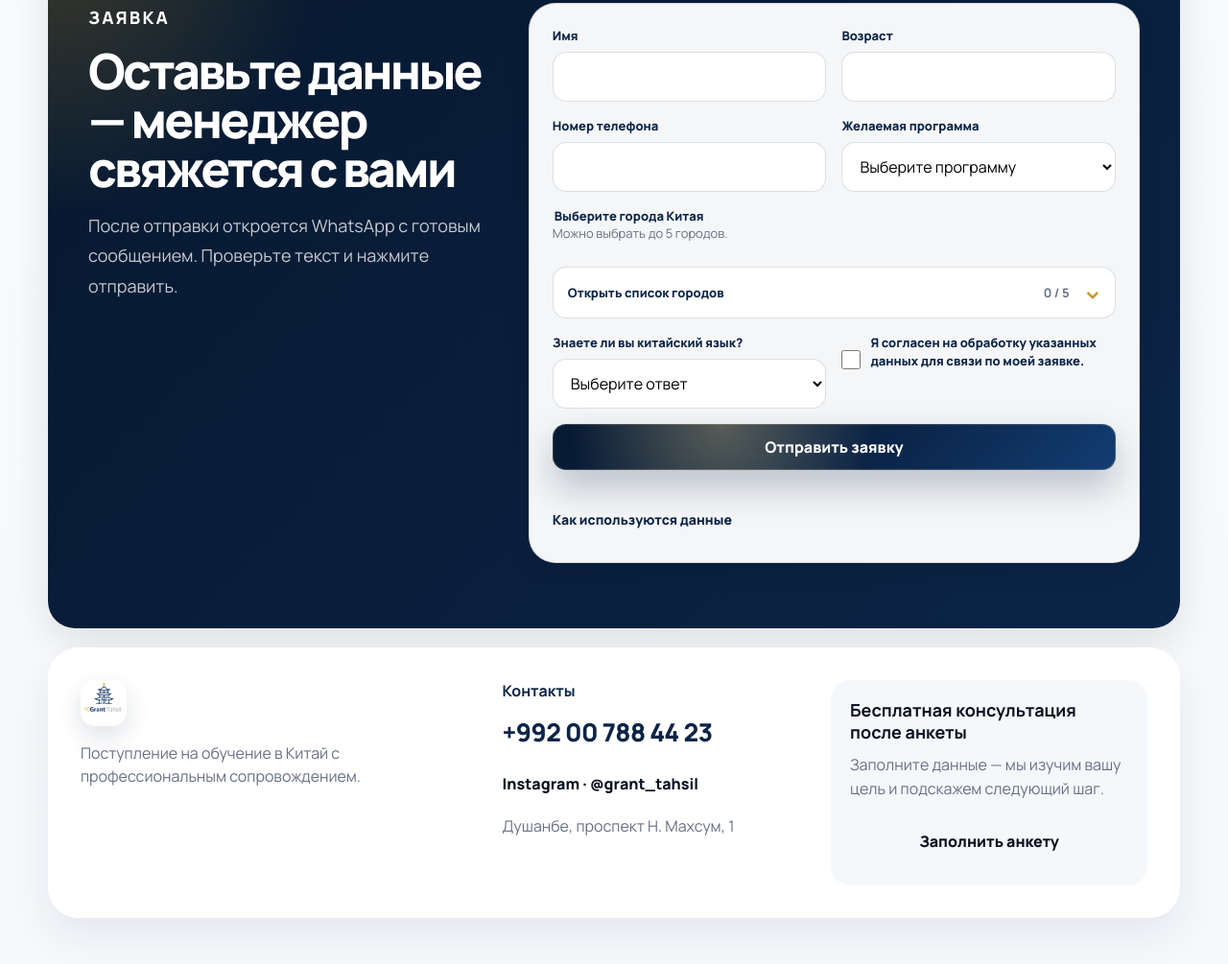
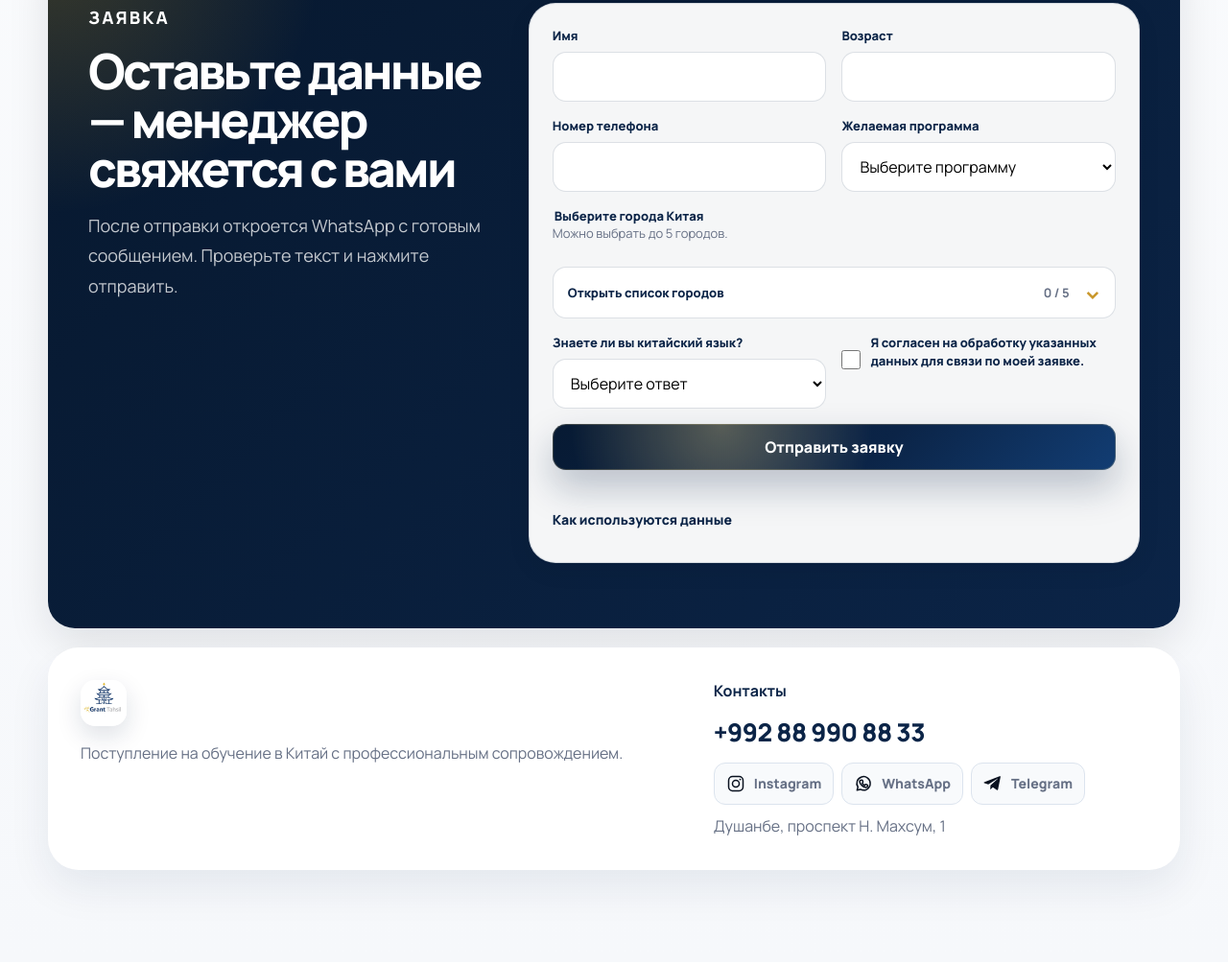
Before and after one commit to ShuhratR/Grant-Tahsil, a website: page index.html in a window 1280 px wide. Shown: the part 4129-5134 px from the top of the page at 96% size. Drawn offline with Linux system fonts and the light colour scheme.

Commit message:
update contact number and social links

```diff
--- a/app.js
+++ b/app.js
@@ -1,4 +1,4 @@
-const WHATSAPP_NUMBER = "992007884423";
+const WHATSAPP_NUMBER = "992889908833";
 
 const dictionaries = {
   ru: {
@@ -125,9 +125,6 @@ const dictionaries = {
     footerText: "Поступление на обучение в Китай с профессиональным сопровождением.",
     contacts: "Контакты",
     address: "Душанбе, проспект Н. Махсум, 1",
-    whatsappConsult: "Заполнить анкету",
-    footerActionTitle: "Бесплатная консультация после анкеты",
-    footerActionText: "Заполните данные — мы изучим вашу цель и подскажем следующий шаг.",
     mobileApply: "Заявка",
     mobileWhatsapp: "Анкета",
     helpPick: "Помогите подобрать",
@@ -268,9 +265,6 @@ const dictionaries = {
     footerText: "Дохилшавӣ ба таҳсил дар Чин бо ҳамроҳии касбӣ.",
     contacts: "Тамос",
     address: "Душанбе, проспекти Н. Махсум, 1",
-    whatsappConsult: "Пур кардани анкета",
-    footerActionTitle: "Машварати ройгон пас аз анкета",
-    footerActionText: "Маълумотро пур кунед — мо ҳадафи шуморо меомӯзем ва қадами навбатиро пешниҳод мекунем.",
     mobileApply: "Дархост",
     mobileWhatsapp: "Анкета",
     helpPick: "Барои интихоб кӯмак кунед",
--- a/index.html
+++ b/index.html
@@ -9,7 +9,7 @@
   <link rel="preconnect" href="https://fonts.googleapis.com">
   <link rel="preconnect" href="https://fonts.gstatic.com" crossorigin>
   <link href="https://fonts.googleapis.com/css2?family=Manrope:wght@400;500;600;700;800&display=swap" rel="stylesheet">
-  <link rel="stylesheet" href="style.css?v=20260620-hero-guide2" />
+  <link rel="stylesheet" href="style.css?v=20260621-social-contacts" />
 </head>
 <body>
   <div class="ambient ambient-one"></div>
@@ -238,14 +238,22 @@
     </div>
     <div class="footer-contact">
       <strong data-i18n="contacts">Контакты</strong>
-      <a class="footer-phone" href="tel:+992007884423">+992 00 788 44 23</a>
-      <a class="footer-social" href="https://www.instagram.com/grant_tahsil/" target="_blank" rel="noreferrer">Instagram · @grant_tahsil</a>
+      <a class="footer-phone" href="tel:+992889908833">+992 88 990 88 33</a>
+      <div class="footer-socials" aria-label="Социальные сети Grant Tahsil">
+        <a class="footer-social" href="https://www.instagram.com/grant_tahsil/" target="_blank" rel="noreferrer" aria-label="Instagram Grant Tahsil">
+          <svg aria-hidden="true" viewBox="0 0 24 24"><rect x="3" y="3" width="18" height="18" rx="5"/><circle cx="12" cy="12" r="4.25"/><circle class="icon-fill" cx="17.4" cy="6.7" r="1.15"/></svg>
+          <span>Instagram</span>
+        </a>
+        <a class="footer-social" href="https://wa.me/992889908833" target="_blank" rel="noreferrer" aria-label="WhatsApp Grant Tahsil">
+          <svg aria-hidden="true" viewBox="0 0 24 24"><path d="M20.5 11.7a8.4 8.4 0 0 1-12.4 7.4L4 20.2l1.1-4a8.4 8.4 0 1 1 15.4-4.5Z"/><path d="M9 7.8c.2-.4.4-.4.7-.4h.5c.2 0 .4.1.5.5l.7 1.7c.1.3.1.5-.1.7l-.6.7c-.2.2-.1.4 0 .6.6 1 1.4 1.8 2.4 2.4.2.1.4.2.6 0l.8-1c.2-.2.4-.3.7-.2l1.8.8c.3.2.4.3.4.5 0 .3-.1 1.4-.7 1.9-.5.5-1.3.8-2.2.6-1.1-.2-2.6-.8-4.4-2.4-1.4-1.3-2.4-2.8-2.7-4-.3-1 .1-1.9.6-2.4Z"/></svg>
+          <span>WhatsApp</span>
+        </a>
+        <a class="footer-social" href="https://t.me/grant_tahsil" target="_blank" rel="noreferrer" aria-label="Telegram-канал Grant Tahsil">
+          <svg aria-hidden="true" viewBox="0 0 24 24"><path class="icon-fill" d="M21.5 3.4 18.4 19c-.2 1.1-.8 1.4-1.7.9l-4.8-3.5-2.3 2.2c-.3.3-.5.5-1 .5l.3-4.9 9-8.1c.4-.3-.1-.5-.6-.2L6.2 12.9l-4.8-1.5c-1-.3-1.1-1 .2-1.5L20.3 2.7c.9-.3 1.6.2 1.2.7Z"/></svg>
+          <span>Telegram</span>
+        </a>
+      </div>
       <address data-i18n="address">Душанбе, проспект Н. Махсум, 1</address>
-    </div>
-    <div class="footer-action">
-      <strong data-i18n="footerActionTitle">Бесплатная консультация после анкеты</strong>
-      <span data-i18n="footerActionText">Заполните данные — мы изучим вашу цель и подскажем следующий шаг.</span>
-      <a class="btn footer-btn" href="#apply" data-require-application data-i18n="whatsappConsult">Заполнить анкету</a>
     </div>
   </footer>
 
@@ -254,6 +262,6 @@
     <a href="#apply" data-require-application data-i18n="mobileWhatsapp">Анкета</a>
   </div>
 
-  <script src="app.js?v=20260620-simplified-form"></script>
+  <script src="app.js?v=20260621-social-contacts"></script>
 </body>
 </html>
--- a/style.css
+++ b/style.css
@@ -2915,9 +2915,9 @@ p,
 }
 
 .footer {
-  grid-template-columns: minmax(0, 1.05fr) minmax(230px, 0.8fr) minmax(260px, 0.85fr);
+  grid-template-columns: minmax(0, 1.15fr) minmax(320px, 0.85fr);
   align-items: stretch;
-  gap: 32px;
+  gap: 48px;
   padding: 34px;
 }
 
@@ -2927,8 +2927,7 @@ p,
 }
 
 .footer-brand p,
-.footer-contact address,
-.footer-action span {
+.footer-contact address {
   margin: 0;
   color: var(--muted);
   font-size: 16px;
@@ -2951,27 +2950,45 @@ p,
 }
 
 .footer-social {
+  gap: 9px;
+  padding: 8px 12px;
+  border: 1px solid #dce4ee;
+  border-radius: 12px;
+  background: #f8fafc;
   color: var(--ink);
-  font-size: 16px;
+  font-size: 14px;
   font-weight: 750;
-}
-
-.footer-action {
-  padding: 20px;
-  border-radius: var(--radius-md);
-  background: #f5f8fb;
-}
-
-.footer-action > strong {
-  color: var(--ink);
-  font-size: 18px;
-  line-height: 1.3;
-}
-
-.footer-btn {
-  margin-top: 6px;
-  min-height: 52px;
-  width: 100%;
+  transition: color 180ms ease, border-color 180ms ease, background 180ms ease, transform 180ms ease;
+}
+
+.footer-socials {
+  display: flex;
+  flex-wrap: wrap;
+  gap: 8px;
+}
+
+.footer-social svg {
+  width: 20px;
+  height: 20px;
+  flex: none;
+  fill: none;
+  stroke: currentColor;
+  stroke-width: 1.8;
+  stroke-linecap: round;
+  stroke-linejoin: round;
+}
+
+.footer-social svg .icon-fill {
+  fill: currentColor;
+  stroke: none;
+}
+
+.footer-social:hover,
+.footer-social:focus-visible {
+  color: #fff;
+  border-color: var(--blue);
+  background: var(--blue);
+  transform: translateY(-2px);
 }
 
 @keyframes specialties-loop {
@@ -2981,10 +2998,6 @@ p,
 @media (max-width: 1020px) {
   .footer {
     grid-template-columns: 1fr 1fr;
-  }
-
-  .footer-action {
-    grid-column: 1 / -1;
   }
 }
 
@@ -3031,8 +3044,14 @@ p,
     padding: 24px;
   }
 
-  .footer-action {
-    grid-column: auto;
+  .footer-socials {
+    align-items: stretch;
+    flex-direction: column;
+  }
+
+  .footer-social {
+    width: 100%;
+    justify-content: flex-start;
   }
 }
 
```
Also changed, not shown: README.md.
